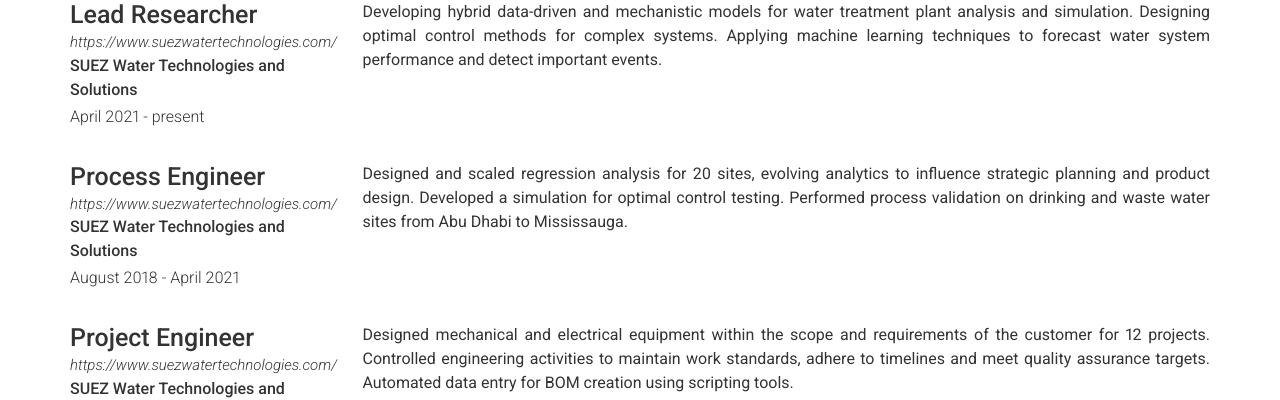
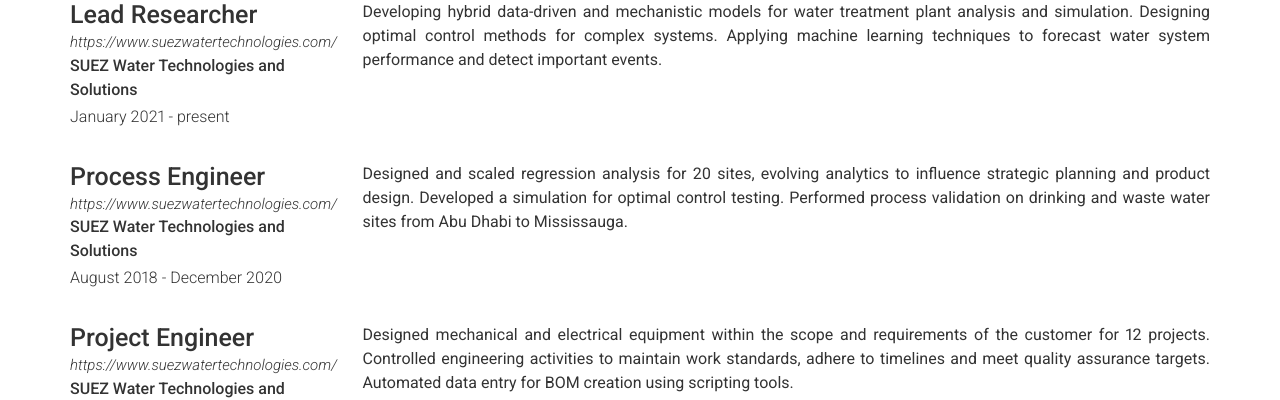
Before and after one commit to thereiswaldo/jeremywalsh.ca, a Jekyll site: the page built from resume.md, in a window 1280 px wide. Shown: the part 640-1040 px from the top of the page. Built offline with Jekyll 4.4.1, drawn with Linux system fonts in a browser that asks for light colours; nearby versions of some CDN libraries.

Commit message:
Updated experience for latest title

```diff
--- a/_data/experience.yml
+++ b/_data/experience.yml
@@ -2,7 +2,7 @@
   company: Lead Researcher
   link: https://www.suezwatertechnologies.com/
   job_title: SUEZ Water Technologies and Solutions
-  dates: April 2021 - present
+  dates: January 2021 - present
   # quote: >
   #  Short description of the company (optional)
   description: >
@@ -11,7 +11,7 @@
   company: Process Engineer
   link: https://www.suezwatertechnologies.com/
   job_title: SUEZ Water Technologies and Solutions
-  dates: August 2018 - April 2021
+  dates: August 2018 - December 2020
   # quote: >
   #  Short description of the company (optional)
   description: >
```
Also changed, not shown: 1 other file.
